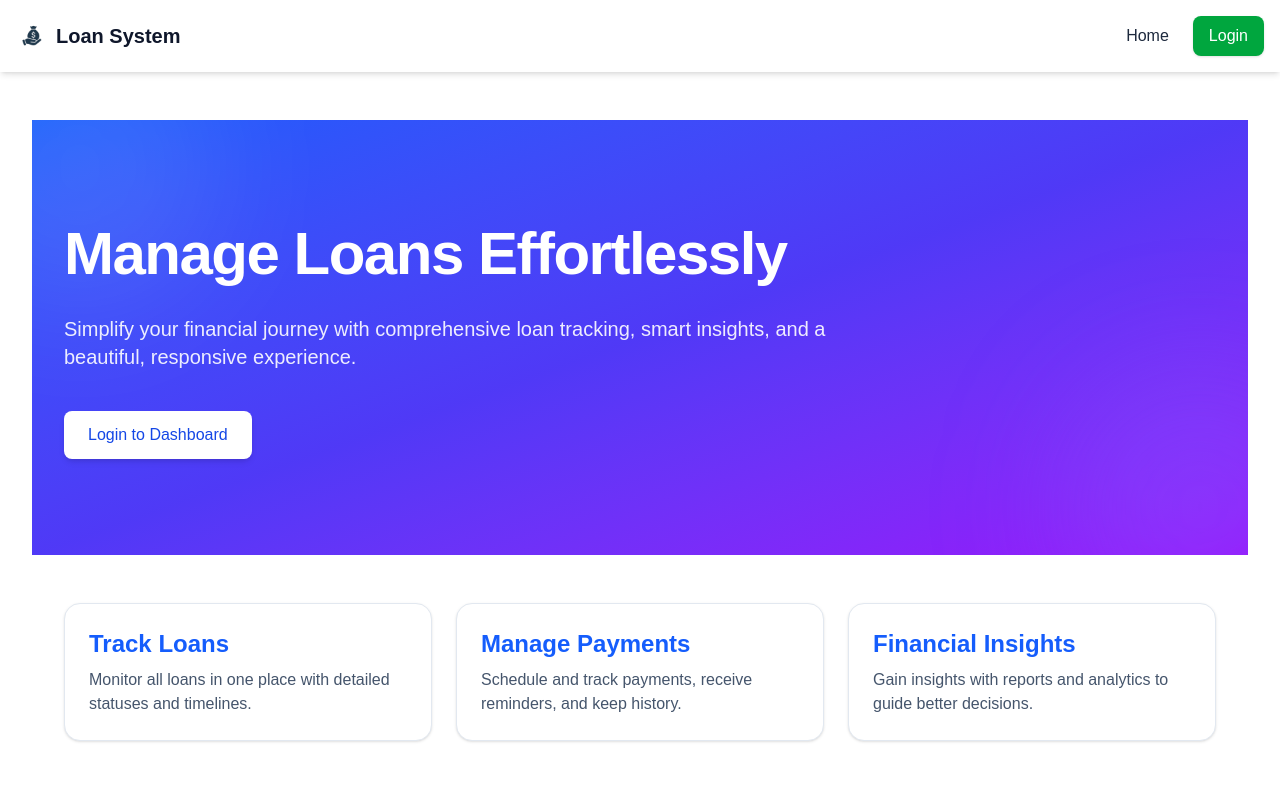
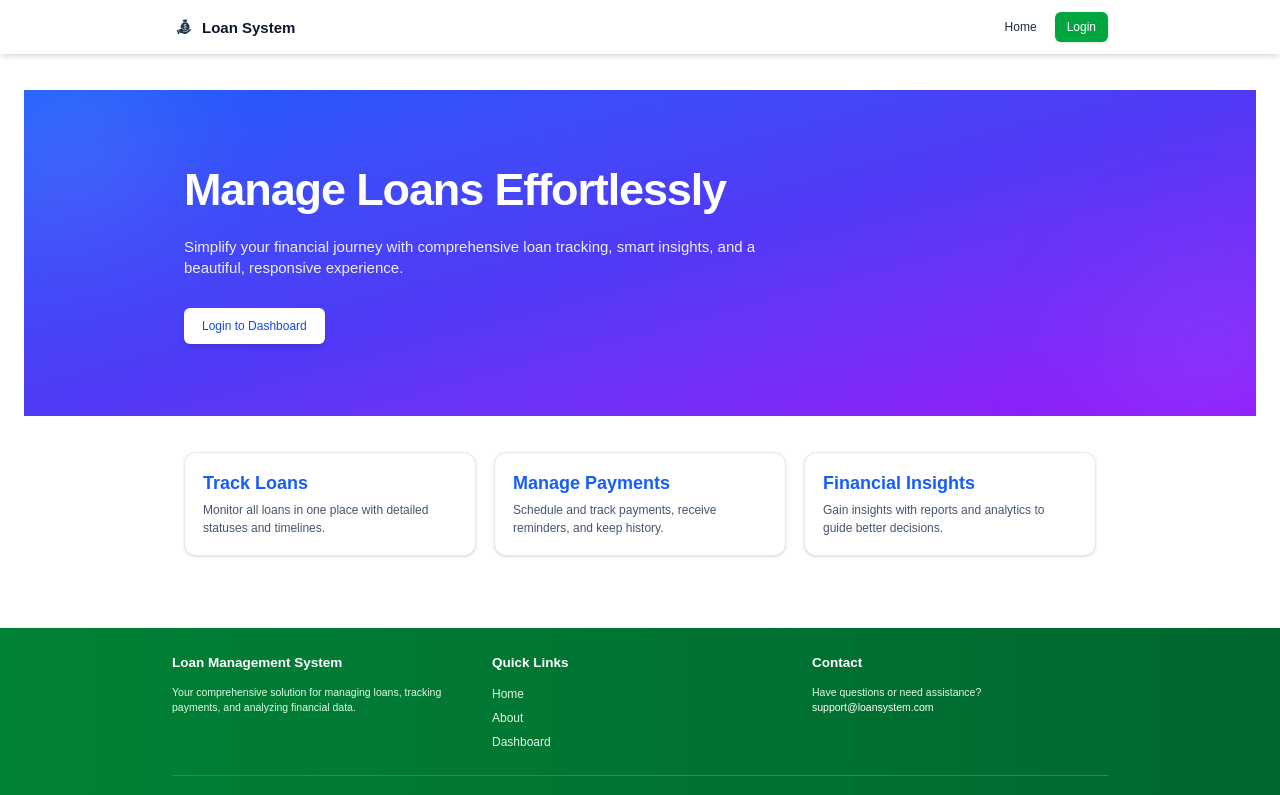
Before and after one commit to Semendotech/loan-ui-main, a Next.js app: page / in a window 1280 px wide. Shown: the top 795 px of the page. Built offline with nearby package versions, Linux system fonts and the light colour scheme; no server answers.

Commit message:
Set root font size to 75% for app-wide scaling

```diff
--- a/app/globals.css
+++ b/app/globals.css
@@ -1,4 +1,8 @@
 @import "tailwindcss";
+
+html {
+  font-size: 75%;
+}
 
 :root {
   --background: #ffffff;
```
